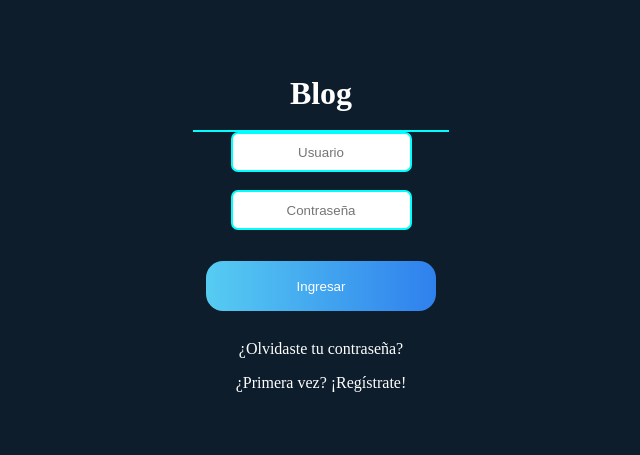
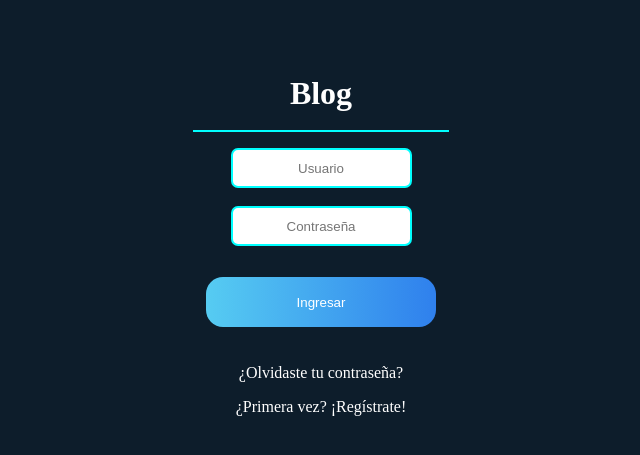
Before and after one commit to VelasquezDaniel/Grupo-A---Gestion-blogs-, a Flask app: page /login in a window 1280 px wide. Shown: the part 152-607 px from the top of the page, without its empty margins (319-959 px from the left). Run offline with Flask 2, Linux system fonts and the light colour scheme.

Commit message:
update css login

```diff
--- a/blog/Static/css/loginStyle.css
+++ b/blog/Static/css/loginStyle.css
@@ -41,11 +41,10 @@ header {
   text-decoration: none;
 }
 
-.login {
-  height: 40px;
+.loginCaja {
+  margin: 1em;
+  height: 200px;
   /*width: 100%;*/
-  border-radius: 7px;
-  border: 2px solid cyan;
 }
 
 .ingresar {
--- a/blog/Templates/login.html
+++ b/blog/Templates/login.html
@@ -14,7 +14,7 @@
         <div class="app-title">
             <h1>Blog</h1><br>
         </div>
-
+        <div class="loginCaja">
         <form method="POST" action="{{url_for('validacion')}}">
             <div class="control-group">
                 <input type="text" id="username" class="login" value="" required="required" placeholder="Usuario" name="username">
@@ -35,8 +35,8 @@
                 <div class="flash"><strong>{{message}}</strong></div>
                 {%endfor%}
             </section>
-
         </form>
+        </div>
 
         <div class="panel">
             <a class="login-link" href="/recuperarCuenta">¿Olvidaste tu contraseña?</a><br>
```
